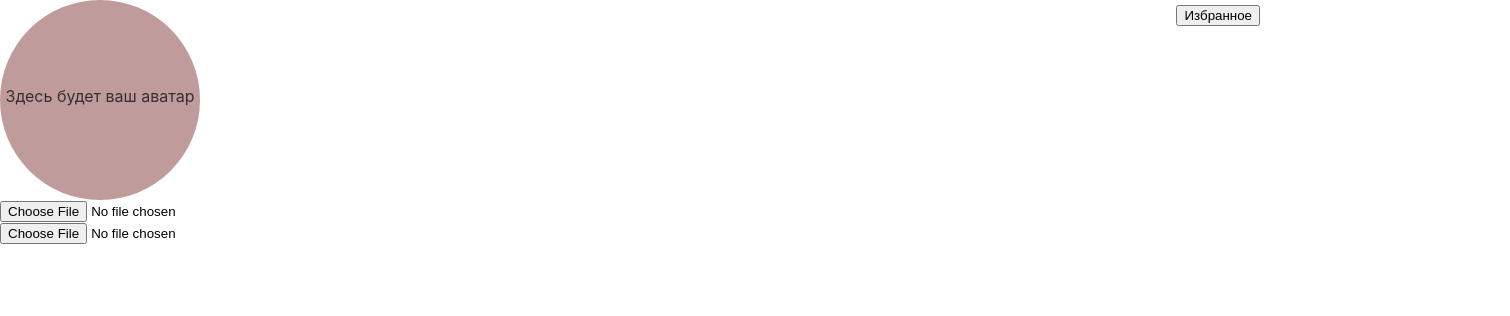
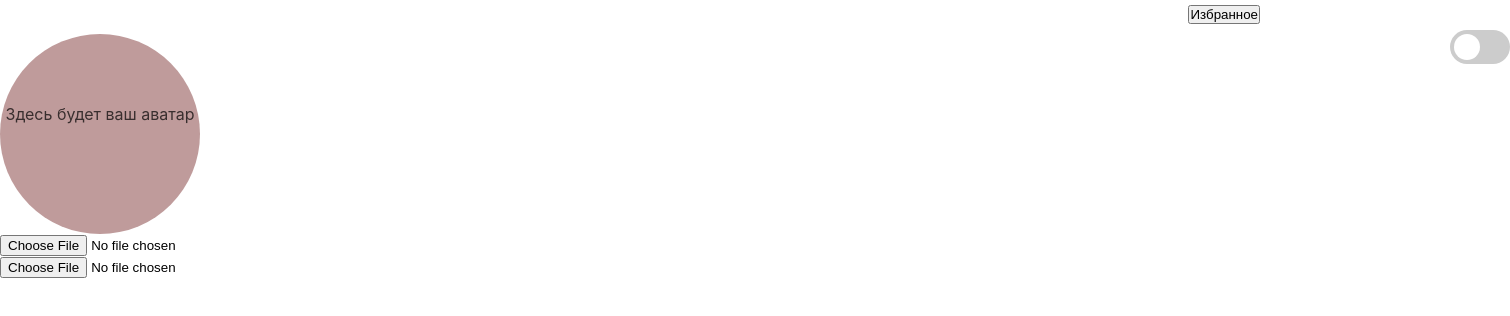
Before and after one commit to danshu1234/Mini-Gallery, a React (Create React App) app: page / in a window 1280 px wide. Shown: the top 316 px of the page, 1510 px wide, since content can reach past the window. Built offline with nearby package versions, Linux system fonts and the light colour scheme.

Commit message:
version of application without styles

```diff
--- a/src/App.css
+++ b/src/App.css
@@ -1,3 +1,8 @@
+*{
+  margin: 0;
+  padding: 0;
+}
+
 .avatar{
   width: 200px;
   height: 200px;
@@ -17,6 +22,8 @@
   width: 200px;
   height: 200px;
   border-radius: 100%;
+  position: relative;
+  bottom: 25px;
 }
 
 .photo{
@@ -42,29 +49,31 @@
 }
 
 .contain-image{
+  position: relative;
   width: 80vw;
-  margin-left: 150px;
-  height: 530px;
+  margin-left: 180px;
+  bottom: 30px;
+  height: 500px;
   background-color: rgba(182, 151, 192, 0.3);
   border-radius: 30px;
 }
 
 .bigImg{
   width: 900px;
-  height: 530px;
+  height: 500px;
   border-radius: 30px 0px 0px 0px;
 }
 
 .back-to-photos{
+  top: 20px;
   position: absolute;
-  top: 200px;
-  left: 80px;
+  right: 1250px;
   cursor: pointer;
 }
 
 .delete{
   position: absolute;
-  left: 1100px;
+  left: 940px;
   bottom: 20px;
   cursor: pointer;
 }
@@ -145,15 +154,24 @@
 
 .likes{
   position: absolute;
-  left: 1200px;
-  bottom: 420px;
+  left: 1050px;
+  bottom: 435px;
 }
 
 .comment{
   position: absolute;
-  left: 1070px;
+  left: 920px;
   bottom: 300px;
   height: 100px;
+}
+
+.comment-style{
+  margin-top: 10px;
+}
+
+.comments-style{
+  padding-left: 20px;
+  padding-top: 15px;
 }
 
 .comments{
@@ -164,9 +182,10 @@
 
 .delete-comment{
   cursor: pointer;
+  position: relative;
 }
 
-.favourites{
+.favorites-btn{
   position: absolute;
   right: 20px;
   top: 5px;
@@ -174,5 +193,79 @@
 
 .add-favorites{
   position: relative;
-  bottom: 10px;
 }
+
+.favorite{
+  height: 300px;
+  width: 300px;
+  margin-left: 10px;
+}
+
+.favorites{
+  list-style: none;
+  display: flex;
+  flex-direction: row;
+}
+
+.delete-from-favorites{
+  position: relative;
+  left: 70px;
+  cursor: pointer;
+}
+
+.light-topic{
+  background-color: white;
+  height: 100vh;
+}
+.dark-topic{
+  background-color: rgb(46, 39, 39);
+  height: 100vh;
+}
+
+.switch {
+  position: relative;
+  display: inline-block;
+  width: 60px;
+  height: 34px;
+  left: 1450px;
+  top: 30px;
+}
+
+.switch input {
+  opacity: 0;
+  width: 0;
+  height: 0;
+}
+
+.slider {
+  position: absolute;
+  cursor: pointer;
+  top: 0;
+  left: 0;
+  right: 0;
+  bottom: 0;
+  background-color: #ccc;
+  transition: .4s;
+  border-radius: 34px;
+}
+
+.slider:before {
+  position: absolute;
+  content: "";
+  height: 26px;
+  width: 26px;
+  left: 4px;
+  bottom: 4px;
+  background-color: white;
+  transition: .4s;
+  border-radius: 50%;
+}
+
+
+input:checked + .slider {
+  background-color: #2196F3;
+}
+
+input:checked + .slider:before {
+  transform: translateX(26px);
+}
--- a/src/App.tsx
+++ b/src/App.tsx
@@ -3,23 +3,78 @@ import './App.css';
 import Avatar from './Avatar';
 import Photos from './Photos';
 import Favorites from './Favorites';
-import { useNavigate, Route, Routes } from 'react-router-dom';
+import { useNavigate, Route, Routes, useLocation } from 'react-router-dom';
 function App() {
   const navigate = useNavigate()
   const [favorites, setFavorites] = useState <string[]> ([])
-  return (
-    <div>
-    <button className='favourites' onClick={() => {
+  const [btnFavorites, setBtnFavorites] = useState <boolean> (true)
+  const [dark, setDark] = useState <boolean> (false)
+  const location = useLocation()
+  let btnFav;
+  let theme;
+  if (btnFavorites == true) {
+    btnFav = <button className='favorites-btn' onClick={() => {
       navigate('/favorites')
     }}>Избранное</button>
+  }
+  if (dark == false) {
+    theme = <div className='light-topic'>
+    {btnFav}
+    <label className="switch">
+        <input type="checkbox" onChange={() => {
+          setDark(!dark)
+          localStorage.setItem('dark', JSON.stringify(!dark))
+        }}/>
+        <span className="slider"></span>
+    </label>
     <Routes>
-      <Route path='favorites' element = {<Favorites favorites={favorites}/>}/>
+      <Route path='favorites' element = {<Favorites  favorites={favorites} setFavorites={setFavorites}/>}/>
       <Route path='/' element = {<div>
         <Avatar/>
         <Photos favorites={favorites} setFavorites={setFavorites}/>
       </div>}/>
     </Routes>
     </div>
+  } else if (dark == true) {
+    theme = <div className='dark-topic'>
+    {btnFav}
+    <label className="switch">
+        <input type="checkbox" onChange={() => {
+          setDark(!dark)
+          localStorage.setItem('dark', JSON.stringify(!dark))
+        }}/>
+        <span className="slider"></span>
+    </label>
+    <Routes>
+      <Route path='favorites' element = {<Favorites  favorites={favorites} setFavorites={setFavorites}/>}/>
+      <Route path='/' element = {<div>
+        <Avatar/>
+        <Photos favorites={favorites} setFavorites={setFavorites}/>
+      </div>}/>
+    </Routes>
+    </div>
+  }
+  useEffect(() => {
+    const arrFavorites = localStorage.getItem('favorites')
+    if (arrFavorites){
+      setFavorites(JSON.parse(arrFavorites))
+    }
+    const isDark = localStorage.getItem('dark')
+    if (isDark) {
+      setDark(JSON.parse(isDark))
+    }
+  }, [])
+  useEffect(() => {
+    if (location.pathname == '/'){
+      setBtnFavorites(true)
+    } else {
+      setBtnFavorites(false)
+    }
+  })
+  return (
+    <div>
+    {theme}
+    </div>
   );
 }
 
--- a/src/Favorites.tsx
+++ b/src/Favorites.tsx
@@ -1,14 +1,30 @@
-import { FC } from "react";
+import { FC, useEffect, useState } from "react";
 interface PropsFavorites {
    favorites: string[]
+   setFavorites: Function
 }
 const Favorites: FC <PropsFavorites> = (props) => {
+    let emptiness;
+    if (props.favorites.length == 0) {
+        emptiness = <h1>Здесь пока пусто</h1>
+    }
     return (
         <div>
+            {emptiness}
+            <ul className="favorites">
             {props.favorites.map((item, index) => {
-                return <li key={index}><img src={item}/></li>
+                return <li key={index}><div><img src={item} className="favorite"/><p className="delete-from-favorites" onClick={() => {
+                    const filterFavorites = props.favorites.filter((el) => el !== item)
+                    if (filterFavorites.length == 0) {
+                        localStorage.setItem('favorites', JSON.stringify([]))
+                        props.setFavorites([])
+                    } else {
+                        props.setFavorites(filterFavorites)
+                        localStorage.setItem('favorites', JSON.stringify(filterFavorites))
+                    }
+                }}>Удалить из избранного</p></div></li>
             })}
-
+          </ul>
         </div>
     )
 }
--- a/src/Photos.tsx
+++ b/src/Photos.tsx
@@ -1,4 +1,5 @@
 import React, { ChangeEvent, FC, useEffect, useState } from "react";
+import Favorites from "./Favorites";
 interface Props {
     favorites: string[]
     setFavorites: Function
@@ -16,7 +17,16 @@ const Photos: FC <Props> = (props) => {
     const [comments, setComments] = useState <string[]> ([])
     const [input, setInput] = useState <string> ('')
     const [saveComments, setSaveComments] = useState <Comment[]> ([])
+    const [quotaPhotos, setQuotaPhotos] = useState <boolean> (false)
     let likee;
+    let nomore;
+    if (quotaPhotos === true) {
+        nomore = <div>
+            <h1>Вы не можете добавить больше 9 фото</h1><span onClick={() => {
+                setQuotaPhotos(false)
+            }}>Понятно</span>
+        </div>
+    }
     useEffect(() => {
     if (image){
         const newComments: Comment = {
@@ -94,13 +104,17 @@ const Photos: FC <Props> = (props) => {
             reader.onload = function () {
                 if (typeof reader.result === 'string'){
                 const resultGalary = localStorage.getItem('galary')
-                if (resultGalary) {
+                if (resultGalary !== null && photos.length < 9) {
                     const result = JSON.parse(resultGalary)
                     localStorage.setItem('galary', JSON.stringify([...result, reader.result]))
                 } else if (resultGalary == null) {
                     localStorage.setItem('galary', JSON.stringify([reader.result]))
                 }
-                setPhotos([...photos, reader.result])
+                if (photos.length < 9){
+                    setPhotos([...photos, reader.result])
+                } else {
+                    setQuotaPhotos(true)
+                }
             }}
         }
     })}/>
@@ -151,25 +165,27 @@ const Photos: FC <Props> = (props) => {
                 localStorage.setItem('likes', JSON.stringify([...filterLikes]))
             }
             }
+            const newFavorites = props.favorites.filter((item) => item !== image)
+            localStorage.setItem('favorites', JSON.stringify(newFavorites))
+            props.setFavorites(newFavorites)
         }}>Удалить фото</p>
         {likee}
-        <h3 className="likes">Likes: {like ? '1' : '0'}</h3>
         <div className="comment">
         <input onChange={((event: ChangeEvent <HTMLInputElement>) => {
             setComment(event.target.value)
             setInput(event.target.value)
         })} value={input}/>
         <button onClick={() => {
-            if (comment) {
+            if (comment !== null) {
                 setComments([...comments, comment])
             }
             setComment(null)
             setInput('')
         }}>Сохранить</button>
         <div className="comments">
-        <ul>
+        <ul className="comments-style">
         {comments.map((item, index) => {
-            return <li key={index}><div><p>{item}</p><p onClick={() => {
+            return <li key={index} className="comment-style"><div><p>{item}</p><p onClick={() => {
                 const deleteComment = comments.filter(el => el !== item)
                 setComments(deleteComment)
             }} className="delete-comment">Удалить</p></div></li>
@@ -180,6 +196,7 @@ const Photos: FC <Props> = (props) => {
             const sameFavorites = props.favorites.find(item => item == image)
             if (sameFavorites == undefined) {
                 props.setFavorites([...props.favorites, image])
+                localStorage.setItem('favorites', JSON.stringify([...props.favorites, image]))
             }
         }}>Добавить в избранное</button>
         </div>
@@ -188,6 +205,7 @@ const Photos: FC <Props> = (props) => {
     return(
         <div>
             {content}
+            {nomore}
         </div>
     )
 }
```
